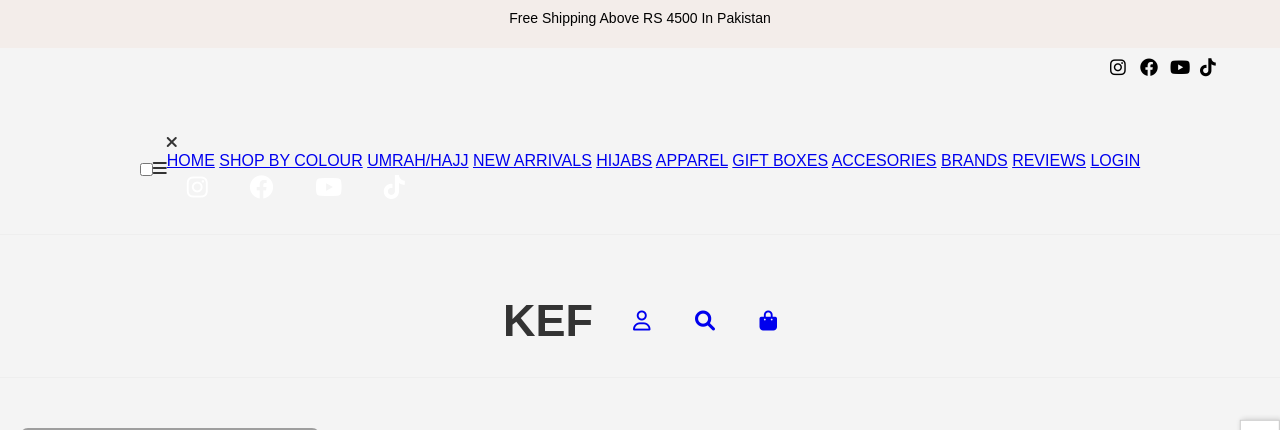
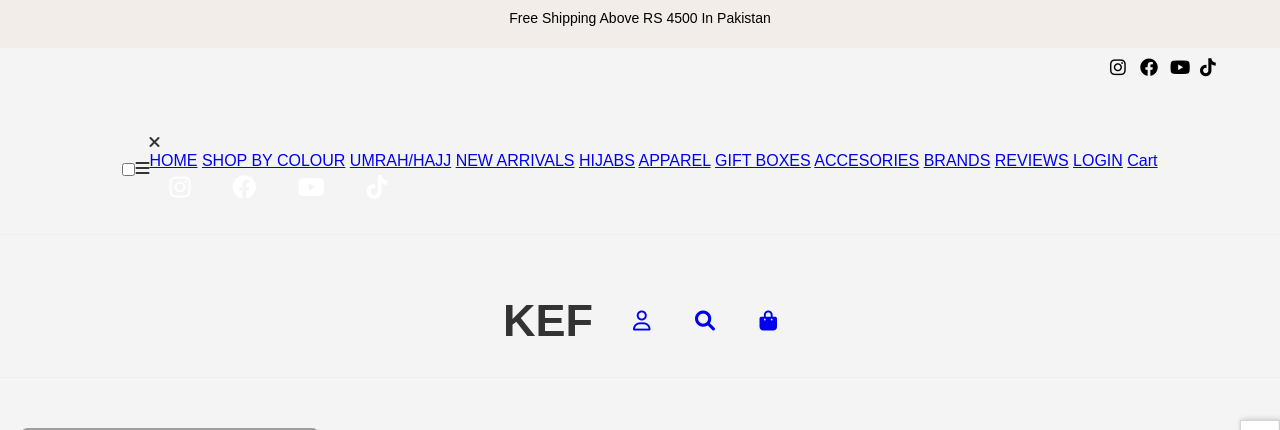
Before and after one commit to saharshahid/EcommerceProject, a plain HTML site: page index.html in a window 1280 px wide. Shown: the top 430 px of the page. Drawn offline with Linux system fonts and the light colour scheme; grey boxes are pictures that could not be loaded.

Commit message:
'changes'

```diff
--- a/index.html
+++ b/index.html
@@ -61,7 +61,7 @@
           <a href="brands.html">BRANDS</a>
           <a href="review.html">REVIEWS</a>
           <a href="login.html">LOGIN</a>
-          <a href="#"></a>
+          <a href="#">Cart</a>
           </div>
 
       <div class="social-icons">
```
